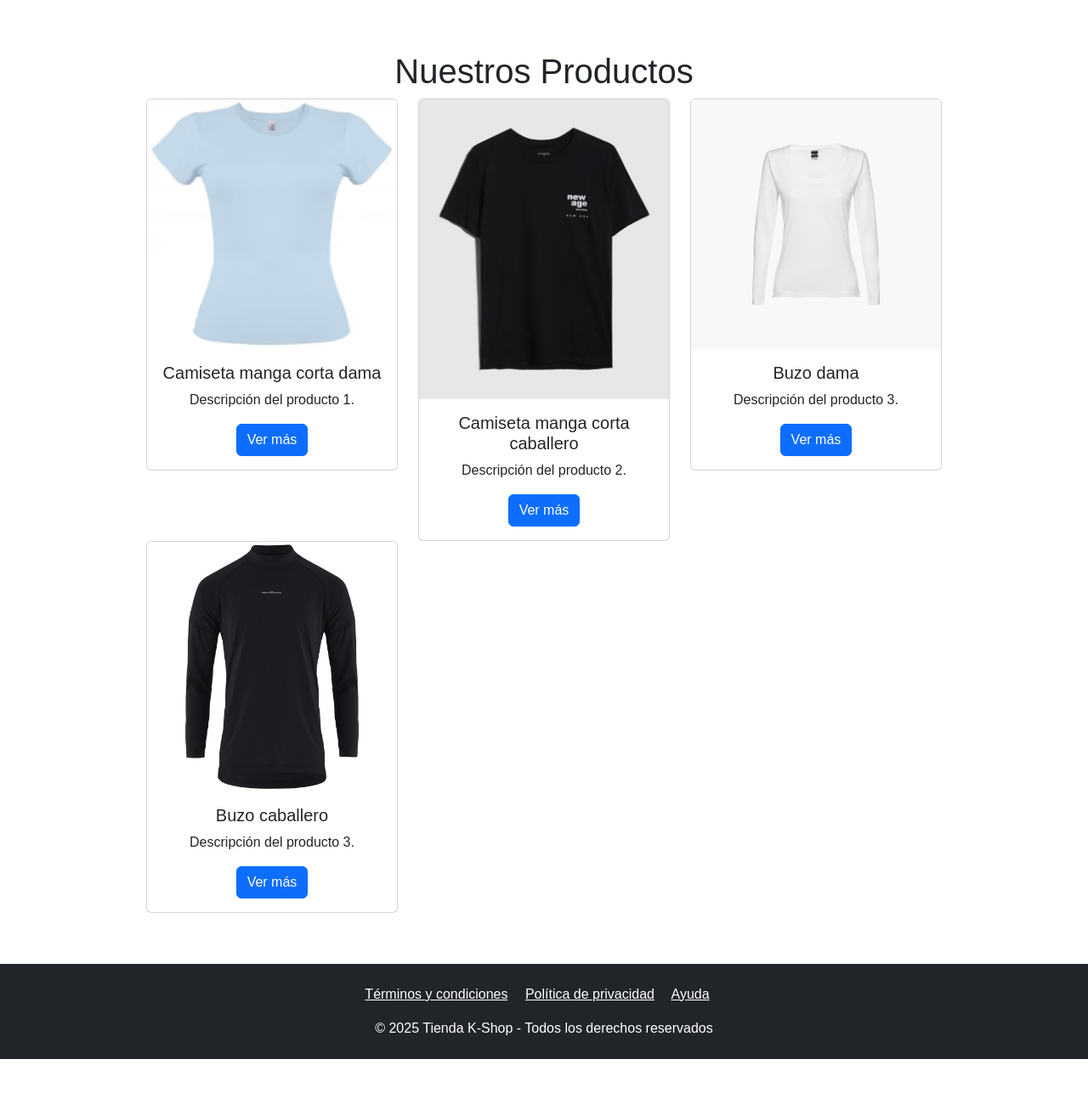
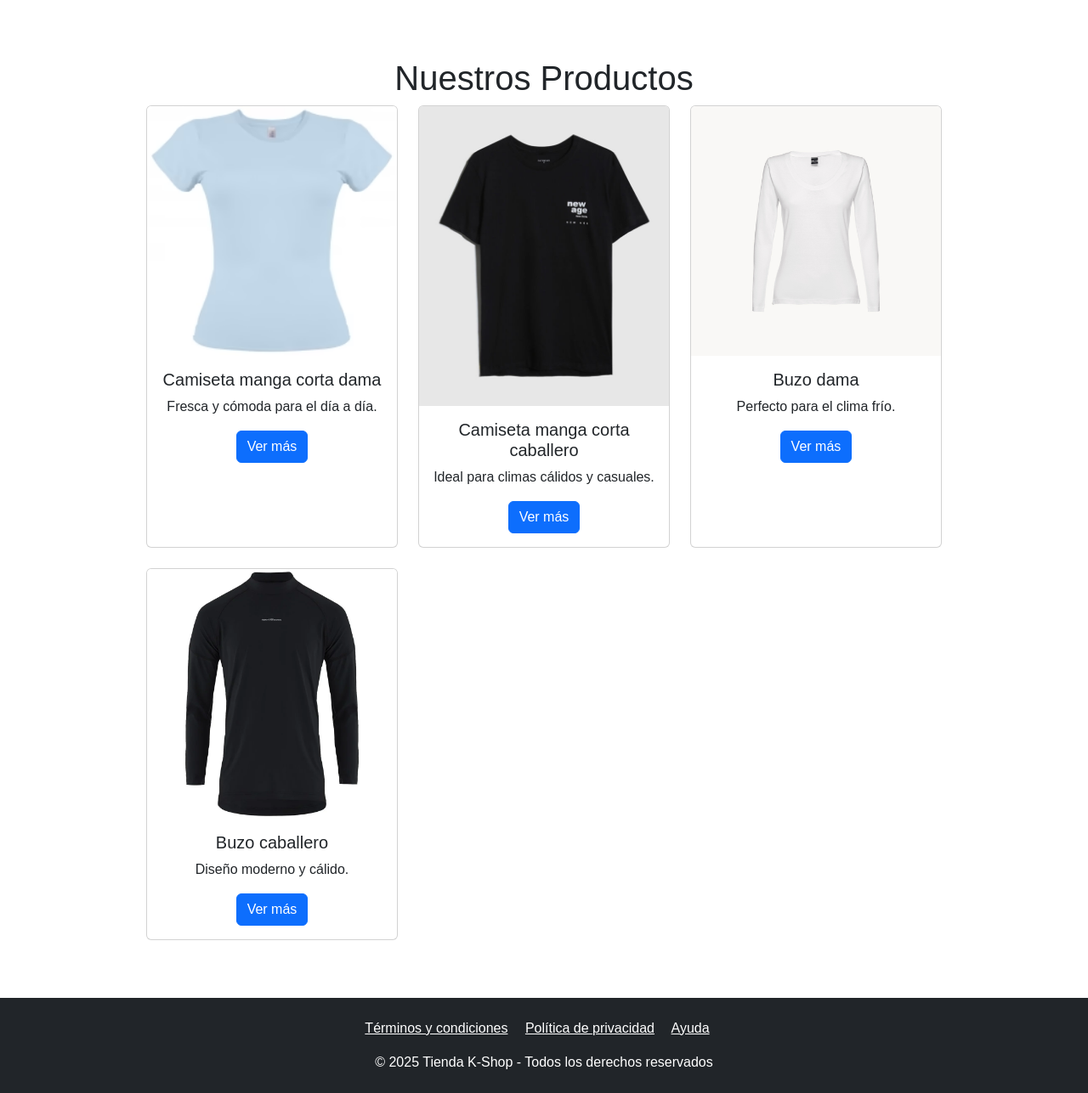
Before and after one commit to kev-abs/kshop-code, a PHP site: the page made by Barra de navegacion/Productos.php in a window 1280 px wide. Shown: the part 98-1385 px from the top of the page at 85% size. Before the commit the page ends 1345 px from the top, so only its background shows below. Run offline with PHP 8.4, Linux system fonts and the light colour scheme.

Commit message:
Update Productos.php

```diff
--- a/Barra de navegacion/Productos.php
+++ b/Barra de navegacion/Productos.php
@@ -1,15 +1,43 @@
+<?php
+$productos = [
+  [
+    "titulo" => "Camiseta manga corta dama",
+    "descripcion" => "Fresca y cómoda para el día a día.",
+    "imagen" => "../Imagenes/camiseta aqua manga corta mujer.avif",
+    "pagina" => "producto1.php"
+  ],
+  [
+    "titulo" => "Camiseta manga corta caballero",
+    "descripcion" => "Ideal para climas cálidos y casuales.",
+    "imagen" => "../Imagenes/camiseta negra manga corta hombre.jpg",
+    "pagina" => "producto2.php"
+  ],
+  [
+    "titulo" => "Buzo dama",
+    "descripcion" => "Perfecto para el clima frío.",
+    "imagen" => "../Imagenes/camiseta blanca manga larga mujer.jpg",
+    "pagina" => "producto3.php"
+  ],
+  [
+    "titulo" => "Buzo caballero",
+    "descripcion" => "Diseño moderno y cálido.",
+    "imagen" => "../Imagenes/camiseta negra manga larga hombre.webp",
+    "pagina" => "producto4.php"
+  ]
+];
+?>
+
 <!DOCTYPE html>
 <html lang="es">
 <head>
   <meta charset="UTF-8" />
   <meta name="viewport" content="width=device-width, initial-scale=1.0"/>
   <title>Productos - K-SHOP</title>
-  <link href="https://cdn.jsdelivr.net/npm/bootstrap@5.3.7/dist/css/bootstrap.min.css" rel="stylesheet" integrity="sha384-LN+7fdVzj6u52u30Kp6M/trliBMCMKTyK833zpbD+pXdCLuTusPj697FH4R/5mcr" crossorigin="anonymous">
+  <link href="https://cdn.jsdelivr.net/npm/bootstrap@5.3.7/dist/css/bootstrap.min.css" rel="stylesheet">
   <link rel="stylesheet" href="../Estilos/stilos.css" />
 </head>
 <body>
 
-  <!-- Encabezado -->
 <div class="header">
   <div class="logo">K-SHOP</div>
   <form action="/buscar" method="GET" class="buscar-formulario">
@@ -17,7 +45,7 @@
   </form>
   <nav class="navbar">
     <ul>
-        <li><a href="../index.php">Inicio</a></li>
+      <li><a href="index.php">Inicio</a></li>
       <li><a href="Productos.php">Productos</a></li>
       <li><a href="servicios.php">Servicios</a></li>
       <li><a href="contactos.php">Contáctanos</a></li>
@@ -26,59 +54,26 @@
   </nav>
 </div>
 
-  <!-- Contenido principal -->
-  <div class="productos text-center">
+<div class="productos text-center my-5">
   <h1>Nuestros Productos</h1>
-
   <div class="container">
-  <div class="row">
+    <div class="row g-4">
+      <?php foreach ($productos as $producto): ?>
         <div class="col-6 col-md-4">
-      <div class="card">
-        <img src="../Imagenes/camiseta aqua manga corta mujer.avif" class="card-img-top" alt="Producto 1">
+          <div class="card h-100">
+            <img src="<?= $producto['imagen'] ?>" class="card-img-top" alt="<?= $producto['titulo'] ?>">
             <div class="card-body">
-          <h5 class="card-title">Camiseta manga corta dama</h5>
-          <p class="card-text">Descripción del producto 1.</p>
-          <a href="#" class="btn btn-primary">Ver más</a>
+              <h5 class="card-title"><?= $producto['titulo'] ?></h5>
+              <p class="card-text"><?= $producto['descripcion'] ?></p>
+              <a href="<?= $producto['pagina'] ?>" class="btn btn-primary">Ver más</a>
             </div>
           </div>
         </div>
-    <div class="col-6 col-md-4">
-      <div class="card">
-        <img src="../Imagenes/camiseta negra manga corta hombre.jpg" class="card-img-top" alt="Producto 2">
-        <div class="card-body">
-          <h5 class="card-title">Camiseta manga corta caballero</h5>
-          <p class="card-text">Descripción del producto 2.</p>
-          <a href="#" class="btn btn-primary">Ver más</a>
-        </div>
-      </div>
-    </div>
-    <div class="col-6 col-md-4">
-      <div class="card">
-        <img src="../Imagenes/camiseta blanca manga larga mujer.jpg" class="card-img-top" alt="Producto 3">
-        <div class="card-body">
-          <h5 class="card-title">Buzo dama</h5>
-          <p class="card-text">Descripción del producto 3.</p>
-          <a href="#" class="btn btn-primary">Ver más</a>
-        </div>
-      </div>
-    </div>
-    <div class="col-6 col-md-4">
-      <div class="card">
-        <img src="../Imagenes/camiseta negra manga larga hombre.webp" class="card-img-top" alt="Producto 3">
-        <div class="card-body">
-          <h5 class="card-title">Buzo caballero</h5>
-          <p class="card-text">Descripción del producto 3.</p>
-          <a href="#" class="btn btn-primary">Ver más</a>
-        </div>
-      </div>
+      <?php endforeach; ?>
     </div>
   </div>
 </div>
 
-    <!-- Puedes seguir agregando más productos aquí -->
-
-  </div>
-  <!--FOOTER-->
 <footer class="bg-dark text-white text-center py-4 mt-auto">
   <div class="container">
     <div class="mb-3">
@@ -89,6 +84,7 @@
     <p class="mb-0">&copy; 2025 Tienda K-Shop - Todos los derechos reservados</p>
   </div>
 </footer>
+
 <script src="../Funciones/funciones.js" defer></script>
 </body>
 </html>
```
Lines whose indentation alone changed are shown as unchanged.
